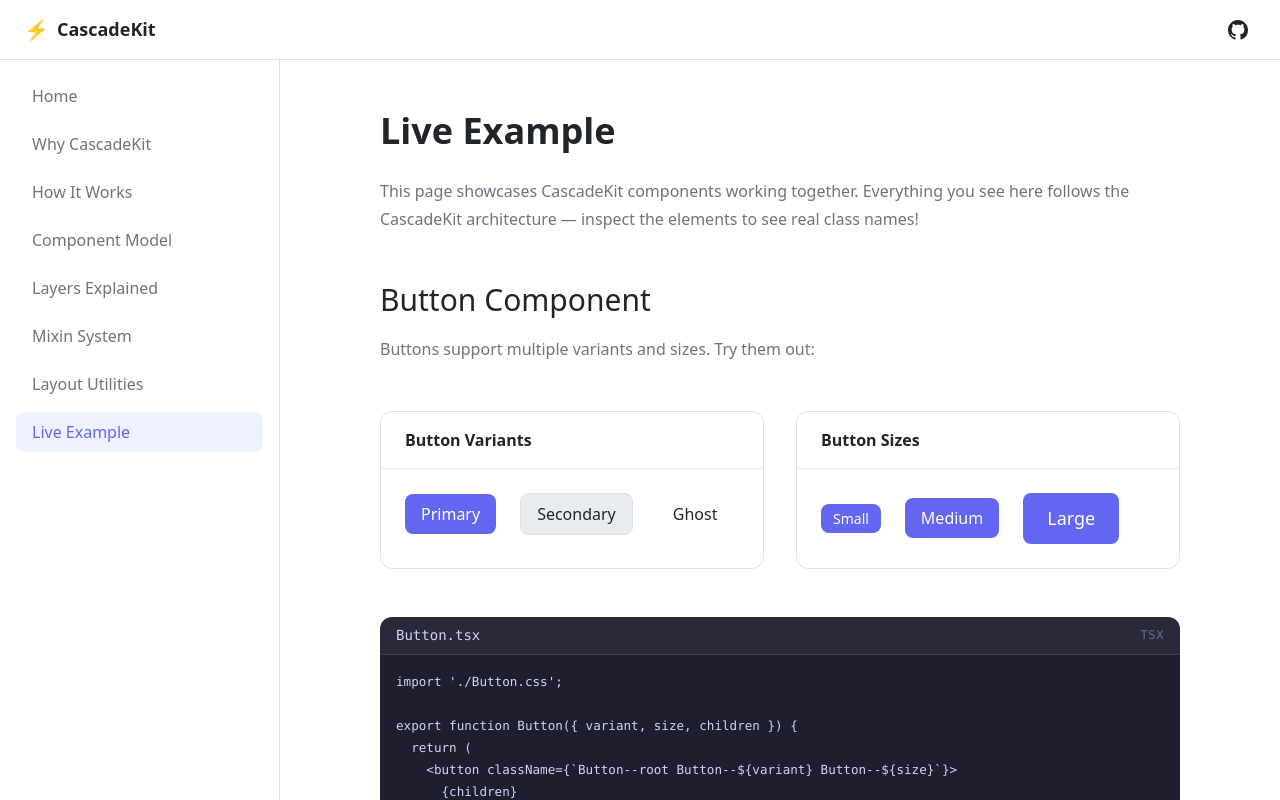
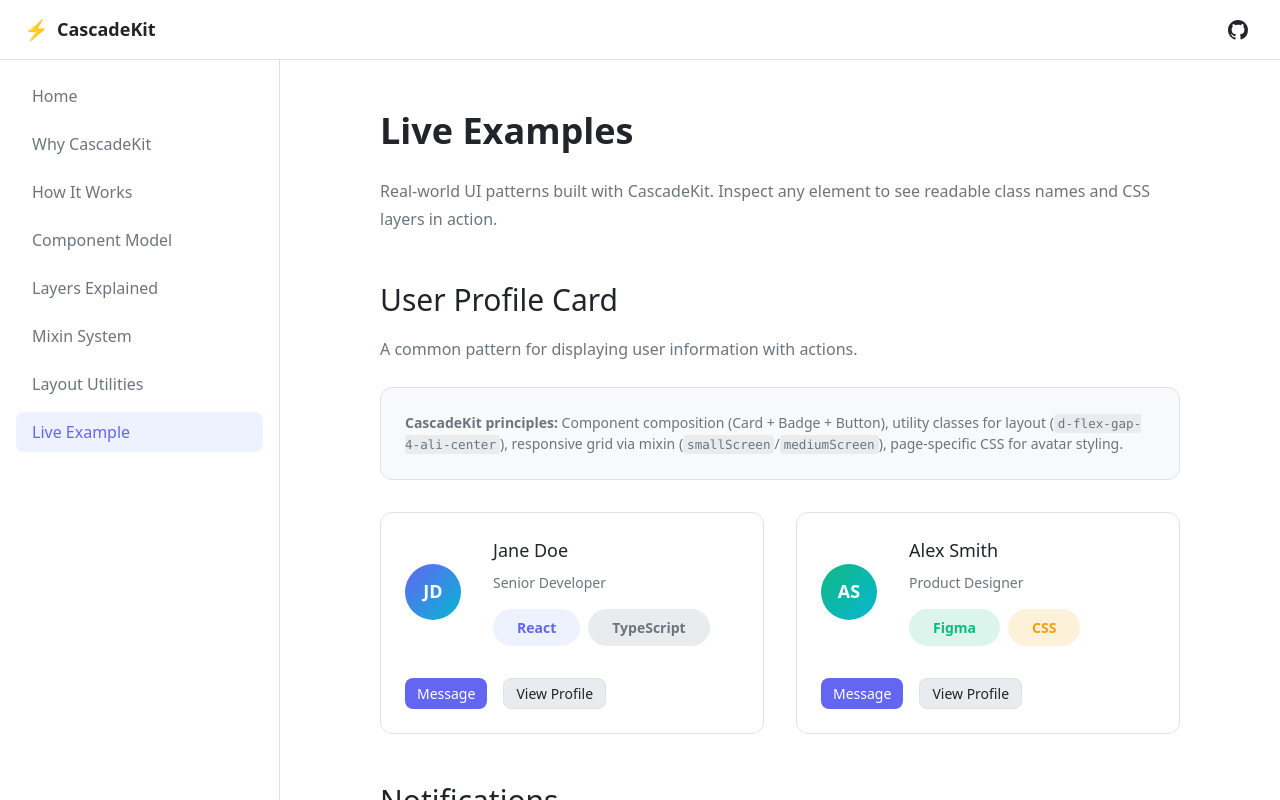
Before and after one commit to MSanbira/CascadeKit, a React (Vite) app: page /example in a window 1280 px wide. Built offline with nearby package versions, Linux system fonts and the light colour scheme.

Commit message:
examples refactor

```diff
--- a/src/components/Box/Box.css
+++ b/src/components/Box/Box.css
@@ -1,5 +1,3 @@
 @layer components {
-  .Box {
-    display: block;
-  }
+  .Box--root {}
 }
--- a/src/pages/Example/ExamplePage.css
+++ b/src/pages/Example/ExamplePage.css
@@ -1,65 +1,105 @@
 @layer pages {
-  .ExamplePage--showcase,
-  .ExamplePage--cardShowcase {
-    display: grid;
-    gap: var(--space-4);
-    margin-block: var(--space-6);
+  /* Avatar */
+  .ExamplePage--avatar {
+    display: flex;
+    align-items: center;
+    justify-content: center;
+    inline-size: calc(var(--base-size) * 7);
+    block-size: calc(var(--base-size) * 7);
+    border-radius: var(--radius-full);
+    background: linear-gradient(135deg, var(--color-primary) 0%, var(--color-accent) 100%);
+    color: white;
+    font-weight: 600;
+    font-size: var(--text-2_25);
+    flex-shrink: 0;
   }
 
-  @container (min-width: 500px) {
-    .ExamplePage--showcase,
-    .ExamplePage--cardShowcase {
-      grid-template-columns: repeat(2, 1fr);
-    }
+  .ExamplePage--avatar-secondary {
+    background: linear-gradient(135deg, var(--color-success) 0%, var(--color-accent) 100%);
   }
 
-  .ExamplePage--counterValue {
-    font-variant-numeric: tabular-nums;
-    color: var(--color-primary);
+  /* Notifications */
+  .ExamplePage--notification {
+    display: flex;
+    align-items: center;
+    justify-content: space-between;
+    gap: var(--space-3);
+    padding: var(--space-3) var(--space-4);
+    border-radius: var(--radius-md);
+    border-inline-start: 4px solid;
   }
 
-  .ExamplePage--variantSelector {
-    display: flex;
-    flex-direction: column;
-    gap: var(--space-6);
-    padding: var(--space-4);
+  .ExamplePage--notification-success {
+    background-color: color-mix(in srgb, var(--color-success) 10%, transparent);
+    border-color: var(--color-success);
   }
 
-  @container (min-width: 400px) {
-    .ExamplePage--variantSelector {
-      flex-direction: row;
-      align-items: center;
-      justify-content: space-between;
-    }
+  .ExamplePage--notification-warning {
+    background-color: color-mix(in srgb, var(--color-warning) 10%, transparent);
+    border-color: var(--color-warning);
   }
 
-  .ExamplePage--variantOptions {
-    display: flex;
-    gap: var(--space-2);
-    background-color: var(--color-bg-muted);
-    padding: var(--space-1);
-    border-radius: var(--radius-md);
+  .ExamplePage--notification-error {
+    background-color: color-mix(in srgb, var(--color-error) 10%, transparent);
+    border-color: var(--color-error);
   }
 
-  .ExamplePage--variantOption {
-    padding: var(--space-2) var(--space-3);
+  .ExamplePage--notificationClose {
+    display: flex;
+    align-items: center;
+    justify-content: center;
+    inline-size: calc(var(--base-size) * 3);
+    block-size: calc(var(--base-size) * 3);
     border-radius: var(--radius-sm);
     color: var(--color-text-muted);
+    font-size: var(--text-2_5);
+    line-height: 1;
+    transition: background-color var(--transition-fast);
+  }
+
+  .ExamplePage--notificationClose:hover {
+    background-color: var(--color-bg-muted);
+  }
+
+  /* Pricing Card Selected State */
+  .ExamplePage--pricingCard-selected {
+    border-color: var(--color-primary);
+    box-shadow: 0 0 0 2px var(--color-primary-subtle);
+  }
+
+  /* Form Elements */
+  .ExamplePage--label {
     font-size: var(--text-1_75);
     font-weight: 500;
-    transition:
-      background-color var(--transition-fast),
-      color var(--transition-fast);
-  }
-
-  .ExamplePage--variantOption:hover {
     color: var(--color-text);
   }
 
-  .ExamplePage--variantOption-active {
-    background-color: var(--color-surface);
+  .ExamplePage--input,
+  .ExamplePage--textarea {
+    padding: var(--space-2) var(--space-3);
+    border: 1px solid var(--color-border);
+    border-radius: var(--radius-md);
+    font-size: var(--text-2);
+    font-family: inherit;
+    background-color: var(--color-bg);
     color: var(--color-text);
-    box-shadow: var(--shadow-sm);
+    transition: border-color var(--transition-fast), box-shadow var(--transition-fast);
   }
 
+  .ExamplePage--input:focus,
+  .ExamplePage--textarea:focus {
+    outline: none;
+    border-color: var(--color-primary);
+    box-shadow: 0 0 0 3px var(--color-primary-subtle);
+  }
+
+  .ExamplePage--input::placeholder,
+  .ExamplePage--textarea::placeholder {
+    color: var(--color-text-subtle);
+  }
+
+  .ExamplePage--textarea {
+    resize: vertical;
+    min-block-size: calc(var(--base-size) * 12);
+  }
 }
--- a/src/pages/Example/ExamplePage.tsx
+++ b/src/pages/Example/ExamplePage.tsx
@@ -2,179 +2,228 @@ import { useState } from 'react';
 import { Section } from '../../components/Section';
 import { Button } from '../../components/Button';
 import { Card, CardHeader, CardContent } from '../../components/Card';
-import { CodeBlock } from '../../components/CodeBlock';
 import { Text } from '../../components/Text';
 import { Box } from '../../components/Box';
+import { Badge } from '../../components/Badge';
 import './ExamplePage.css';
 
-const buttonCode = `import './Button.css';
+export function ExamplePage() {
+  const [notifications, setNotifications] = useState<Array<{ id: number; type: 'success' | 'warning' | 'error'; message: string }>>([
+    { id: 1, type: 'success', message: 'Your changes have been saved successfully.' },
+    { id: 2, type: 'warning', message: 'Your session will expire in 5 minutes.' },
+  ]);
+  const [formData, setFormData] = useState({ email: '', message: '' });
+  const [selectedPlan, setSelectedPlan] = useState<'starter' | 'pro' | 'enterprise'>('pro');
 
-export function Button({ variant, size, children }) {
-  return (
-    <button className={\`Button--root Button--\${variant} Button--\${size}\`}>
-      {children}
-    </button>
-  );
-}`;
+  const dismissNotification = (id: number) => {
+    setNotifications(prev => prev.filter(n => n.id !== id));
+  };
 
-const cardCode = `import './Card.css';
-
-export function Card({ children }) {
-  return <div className="Card--root">{children}</div>;
-}
-
-export function CardHeader({ children }) {
-  return <div className="Card--header">{children}</div>;
-}
-
-export function CardContent({ children }) {
-  return <div className="Card--content">{children}</div>;
-}`;
-
-export function ExamplePage() {
-  const [count, setCount] = useState(0);
-  const [selectedVariant, setSelectedVariant] = useState<'primary' | 'secondary' | 'ghost'>('primary');
+  const addNotification = () => {
+    const types = ['success', 'warning', 'error'] as const;
+    const messages = [
+      'Operation completed successfully!',
+      'Please review your settings.',
+      'Something went wrong. Try again.',
+    ];
+    const type = types[Math.floor(Math.random() * types.length)];
+    setNotifications(prev => [...prev, {
+      id: Date.now(),
+      type,
+      message: messages[types.indexOf(type)],
+    }]);
+  };
 
   return (
-    <div className="ExamplePage--root container-query">
+    <div className="ExamplePage--root">
       <Section>
-        <Text variant="h1">Live Example</Text>
+        <Text variant="h1">Live Examples</Text>
         <p>
-          This page showcases CascadeKit components working together.
-          Everything you see here follows the CascadeKit architecture —
-          inspect the elements to see real class names!
+          Real-world UI patterns built with CascadeKit. Inspect any element
+          to see readable class names and CSS layers in action.
         </p>
       </Section>
 
       <Section>
-        <Text variant="h2">Button Component</Text>
-        <p>
-          Buttons support multiple variants and sizes. Try them out:
-        </p>
+        <Text variant="h2">User Profile Card</Text>
+        <p>A common pattern for displaying user information with actions.</p>
+        <Card variant="subtle" mixin={{ mt: 3, mb: 4 }}>
+          <CardContent>
+            <Text variant="body2" muted>
+              <strong>CascadeKit principles:</strong> Component composition (Card + Badge + Button),
+              utility classes for layout (<code>d-flex-gap-4-ali-center</code>),
+              responsive grid via mixin (<code>smallScreen</code>/<code>mediumScreen</code>),
+              page-specific CSS for avatar styling.
+            </Text>
+          </CardContent>
+        </Card>
 
-        <div className="ExamplePage--showcase">
+        <Box className="d-grid" mixin={{ gap: 4, mt: 4, smallScreen: { gridColTemplate: '1fr' }, mediumScreen: { gridColTemplate: '1fr 1fr' } }}>
           <Card>
-            <CardHeader>Button Variants</CardHeader>
             <CardContent>
-              <Box className="d-flex-f-wrap-gap-3-ali-center container-query">
-                <Button variant="primary">Primary</Button>
-                <Button variant="secondary">Secondary</Button>
-                <Button variant="ghost">Ghost</Button>
+              <div className="d-flex-gap-4-ali-center">
+                <div className="ExamplePage--avatar">JD</div>
+                <div className="d-flex-dir-col-gap-1">
+                  <Text variant="h5" tag="span">Jane Doe</Text>
+                  <Text variant="body2" muted>Senior Developer</Text>
+                  <Box className="d-flex-gap-1" mixin={{ mt: 1 }}>
+                    <Badge variant="primary">React</Badge>
+                    <Badge variant="secondary">TypeScript</Badge>
+                  </Box>
+                </div>
+              </div>
+              <Box className="d-flex-gap-2" mixin={{ mt: 4 }}>
+                <Button variant="primary" size="sm">Message</Button>
+                <Button variant="secondary" size="sm">View Profile</Button>
               </Box>
             </CardContent>
           </Card>
 
           <Card>
-            <CardHeader>Button Sizes</CardHeader>
             <CardContent>
-              <Box className="d-flex-f-wrap-gap-3-ali-center container-query">
-                <Button size="sm">Small</Button>
-                <Button size="md">Medium</Button>
-                <Button size="lg">Large</Button>
+              <div className="d-flex-gap-4-ali-center">
+                <div className="ExamplePage--avatar ExamplePage--avatar-secondary">AS</div>
+                <div className="d-flex-dir-col-gap-1">
+                  <Text variant="h5" tag="span">Alex Smith</Text>
+                  <Text variant="body2" muted>Product Designer</Text>
+                  <Box className="d-flex-gap-1" mixin={{ mt: 1 }}>
+                    <Badge variant="success">Figma</Badge>
+                    <Badge variant="warning">CSS</Badge>
+                  </Box>
+                </div>
+              </div>
+              <Box className="d-flex-gap-2" mixin={{ mt: 4 }}>
+                <Button variant="primary" size="sm">Message</Button>
+                <Button variant="secondary" size="sm">View Profile</Button>
               </Box>
             </CardContent>
           </Card>
-        </div>
-
-        <CodeBlock language="tsx" filename="Button.tsx">
-          {buttonCode}
-        </CodeBlock>
+        </Box>
       </Section>
 
       <Section>
-        <Text variant="h2">Card Component</Text>
-        <p>
-          Cards provide a surface for grouping related content:
-        </p>
+        <Text variant="h2">Notifications</Text>
+        <p>Dismissible alerts with different severity levels.</p>
+        <Card variant="subtle" mixin={{ mt: 3, mb: 4 }}>
+          <CardContent>
+            <Text variant="body2" muted>
+              <strong>CascadeKit principles:</strong> BEM-style variant classes
+              (<code>--notification-success</code>, <code>--notification-warning</code>),
+              design tokens for colors (<code>var(--color-success)</code>),
+              CSS <code>color-mix()</code> for computed backgrounds.
+            </Text>
+          </CardContent>
+        </Card>
 
-        <div className="ExamplePage--cardShowcase">
-          <Card>
-            <CardHeader>Simple Card</CardHeader>
-            <CardContent>
-              <p>Cards can contain any content — text, buttons, forms, or other components.</p>
-            </CardContent>
-          </Card>
-
-          <Card>
-            <CardHeader>Card with Actions</CardHeader>
-            <CardContent>
-              <p>Combine cards with other components:</p>
-              <Box className="d-flex-gap-2" mixin={{ mt: 4 }}>
-                <Button variant="primary" size="sm">Confirm</Button>
-                <Button variant="ghost" size="sm">Cancel</Button>
-              </Box>
-            </CardContent>
-          </Card>
-        </div>
-
-        <CodeBlock language="tsx" filename="Card.tsx">
-          {cardCode}
-        </CodeBlock>
+        <Box className="d-flex-dir-col-gap-2" mixin={{ mt: 4 }}>
+          {notifications.map(notification => (
+            <div key={notification.id} className={`ExamplePage--notification ExamplePage--notification-${notification.type}`}>
+              <Text variant="body2">{notification.message}</Text>
+              <button
+                className="ExamplePage--notificationClose"
+                onClick={() => dismissNotification(notification.id)}
+              >
+                ×
+              </button>
+            </div>
+          ))}
+          {notifications.length === 0 && (
+            <Text variant="body2" muted>No notifications. Click below to add one.</Text>
+          )}
+        </Box>
+        <Button variant="secondary" size="sm" onClick={addNotification} mixin={{ mt: 3 }}>
+          Add Notification
+        </Button>
       </Section>
 
       <Section>
-        <Text variant="h2">Interactive Demo</Text>
-        <p>
-          Components work with React state like any other component:
-        </p>
-
-        <Card>
-          <CardHeader>Counter Example</CardHeader>
+        <Text variant="h2">Pricing Cards</Text>
+        <p>Interactive pricing comparison with selection state.</p>
+        <Card variant="subtle" mixin={{ mt: 3, mb: 4 }}>
           <CardContent>
-            <Box className="d-flex-dir-col-ali-center-gap-4" mixin={{ p: 6 }}>
-              <Text variant="h1" tag="span" className="ExamplePage--counterValue">{count}</Text>
-              <Box className="d-flex-gap-2">
-                <Button
-                  variant="secondary"
-                  size="sm"
-                  onClick={() => setCount(c => c - 1)}
-                >
-                  −
-                </Button>
-                <Button
-                  variant="secondary"
-                  size="sm"
-                  onClick={() => setCount(0)}
-                >
-                  Reset
-                </Button>
-                <Button
-                  variant="secondary"
-                  size="sm"
-                  onClick={() => setCount(c => c + 1)}
-                >
-                  +
-                </Button>
-              </Box>
-            </Box>
+            <Text variant="body2" muted>
+              <strong>CascadeKit principles:</strong> Layer cascade for state overrides
+              (<code>@layer pages</code> overrides <code>@layer components</code>),
+              responsive breakpoints via mixin (<code>bigScreen: gridColTemplate</code>),
+              dynamic className for selected state without runtime CSS.
+            </Text>
           </CardContent>
         </Card>
+
+        <Box className="d-grid" mixin={{ gap: 4, smallScreen: { gridColTemplate: '1fr' }, bigScreen: { gridColTemplate: '1fr 1fr 1fr' } }}>
+          {[
+            { id: 'starter' as const, name: 'Starter', price: '$9', features: ['5 Projects', '10GB Storage', 'Email Support'] },
+            { id: 'pro' as const, name: 'Pro', price: '$29', features: ['Unlimited Projects', '100GB Storage', 'Priority Support', 'Analytics'] },
+            { id: 'enterprise' as const, name: 'Enterprise', price: '$99', features: ['Everything in Pro', 'Dedicated Account', 'Custom Integrations', 'SLA'] },
+          ].map(plan => (
+            <Card
+              key={plan.id}
+              className={selectedPlan === plan.id ? 'ExamplePage--pricingCard-selected' : ''}
+            >
+              <CardContent>
+                <Box className="d-flex-dir-col-ali-center" mixin={{ p: 2 }}>
+                  {plan.id === 'pro' && <Badge variant="primary" mixin={{ mb: 2 }}>Popular</Badge>}
+                  <Text variant="h4">{plan.name}</Text>
+                  <Text variant="h2" tag="span" mixin={{ my: 2 }}>{plan.price}<Text variant="body2" tag="span" muted>/mo</Text></Text>
+                  <Box className="d-flex-dir-col-gap-2" mixin={{ mb: 4 }}>
+                    {plan.features.map(feature => (
+                      <Text key={feature} variant="body2" muted>✓ {feature}</Text>
+                    ))}
+                  </Box>
+                  <Button
+                    variant={selectedPlan === plan.id ? 'primary' : 'secondary'}
+                    onClick={() => setSelectedPlan(plan.id)}
+                  >
+                    {selectedPlan === plan.id ? 'Selected' : 'Choose Plan'}
+                  </Button>
+                </Box>
+              </CardContent>
+            </Card>
+          ))}
+        </Box>
       </Section>
 
       <Section>
-        <Text variant="h2">Variant Selector</Text>
-        <p>
-          Switch between button variants dynamically:
-        </p>
+        <Text variant="h2">Contact Form</Text>
+        <p>Form layout with validation states and responsive design.</p>
+        <Card variant="subtle" mixin={{ mt: 3, mb: 4 }}>
+          <CardContent>
+            <Text variant="body2" muted>
+              <strong>CascadeKit principles:</strong> Page-specific form styles in <code>@layer pages</code>,
+              focus states using design tokens (<code>var(--color-primary)</code>),
+              utility classes for form layout (<code>d-flex-dir-col-gap-4</code>),
+              no CSS-in-JS — pure native CSS transitions.
+            </Text>
+          </CardContent>
+        </Card>
 
         <Card>
+          <CardHeader>Get in Touch</CardHeader>
           <CardContent>
-            <div className="ExamplePage--variantSelector">
-              <div className="ExamplePage--variantOptions">
-                {(['primary', 'secondary', 'ghost'] as const).map((variant) => (
-                  <button
-                    key={variant}
-                    className={`ExamplePage--variantOption ${selectedVariant === variant ? 'ExamplePage--variantOption-active' : ''}`}
-                    onClick={() => setSelectedVariant(variant)}
-                  >
-                    {variant}
-                  </button>
-                ))}
+            <div className="d-flex-dir-col-gap-4">
+              <div className="d-flex-dir-col-gap-1">
+                <label className="ExamplePage--label">Email</label>
+                <input
+                  type="email"
+                  className="ExamplePage--input"
+                  placeholder="your@email.com"
+                  value={formData.email}
+                  onChange={e => setFormData(prev => ({ ...prev, email: e.target.value }))}
+                />
               </div>
-              <div className="d-flex-jc-center">
-                <Button variant={selectedVariant} size="lg">
-                  {selectedVariant.charAt(0).toUpperCase() + selectedVariant.slice(1)} Button
-                </Button>
+              <div className="d-flex-dir-col-gap-1">
+                <label className="ExamplePage--label">Message</label>
+                <textarea
+                  className="ExamplePage--textarea"
+                  placeholder="How can we help?"
+                  rows={4}
+                  value={formData.message}
+                  onChange={e => setFormData(prev => ({ ...prev, message: e.target.value }))}
+                />
+              </div>
+              <div className="d-flex-jc-end-gap-2">
+                <Button variant="ghost" onClick={() => setFormData({ email: '', message: '' })}>Clear</Button>
+                <Button variant="primary">Send Message</Button>
               </div>
             </div>
           </CardContent>
@@ -182,20 +231,48 @@ export function ExamplePage() {
       </Section>
 
       <Section>
-        <Text variant="h2">Inspect the CSS</Text>
+        <Text variant="h2">Stats Dashboard</Text>
+        <p>Data visualization cards with responsive grid layout.</p>
+        <Card variant="subtle" mixin={{ mt: 3, mb: 4 }}>
+          <CardContent>
+            <Text variant="body2" muted>
+              <strong>CascadeKit principles:</strong> Component variants via props (<code>Card variant="subtle"</code>),
+              conditional Badge variants for positive/negative states,
+              4-column responsive grid demonstrating mixin breakpoints,
+              all styling defined in component CSS — zero inline styles.
+            </Text>
+          </CardContent>
+        </Card>
+
+        <Box className="d-grid" mixin={{ gap: 4, smallScreen: { gridColTemplate: '1fr 1fr' }, bigScreen: { gridColTemplate: '1fr 1fr 1fr 1fr' } }}>
+          {[
+            { label: 'Total Users', value: '12,345', change: '+12%', positive: true },
+            { label: 'Revenue', value: '$54,321', change: '+8%', positive: true },
+            { label: 'Orders', value: '1,234', change: '-3%', positive: false },
+            { label: 'Conversion', value: '3.2%', change: '+0.5%', positive: true },
+          ].map(stat => (
+            <Card key={stat.label} variant="subtle">
+              <CardContent>
+                <Text variant="body2" muted>{stat.label}</Text>
+                <Text variant="h3" mixin={{ my: 1 }}>{stat.value}</Text>
+                <Badge variant={stat.positive ? 'success' : 'error'}>{stat.change}</Badge>
+              </CardContent>
+            </Card>
+          ))}
+        </Box>
+      </Section>
+
+      <Section>
+        <Text variant="h2">Inspect & Learn</Text>
         <p>
-          Open your browser's DevTools and inspect any element on this page.
-          You'll see:
+          Open DevTools and inspect any element above. You'll see:
         </p>
         <ul>
-          <li><strong>Real class names</strong> like <code>.Button--primary</code></li>
-          <li><strong>Layer annotations</strong> in the Styles panel</li>
-          <li><strong>CSS custom properties</strong> for theming</li>
-          <li><strong>No generated hashes</strong> — everything is readable</li>
+          <li><strong>Semantic class names</strong> — <code>.ExamplePage--avatar</code>, <code>.Button--primary</code></li>
+          <li><strong>CSS layers</strong> — <code>@layer components</code>, <code>@layer pages</code></li>
+          <li><strong>Design tokens</strong> — <code>var(--color-primary)</code>, <code>var(--space-4)</code></li>
+          <li><strong>No runtime overhead</strong> — pure CSS, no JS style computation</li>
         </ul>
-        <p>
-          This is the power of CascadeKit: debuggable, predictable, native CSS.
-        </p>
       </Section>
     </div>
   );
--- a/src/pages/Mixin/MixinPage.css
+++ b/src/pages/Mixin/MixinPage.css
@@ -11,13 +11,13 @@
     border-radius: var(--radius-md);
     text-align: center;
     font-family: var(--font-mono);
-    font-size: var(--text-sm);
+    font-size: var(--text-1_75);
   }
 
   .MixinPage--resizable {
     resize: horizontal;
     overflow: auto;
-    min-width: 200px;
-    max-width: 100%;
+    min-inline-size: 200px;
+    max-inline-size: 100%;
   }
 }
```
Also changed, not shown: src/pages/Home/HomePage.css (+12 -12 lines), src/pages/LayoutUtils/LayoutUtilsPage.css (+4 -4 lines).
